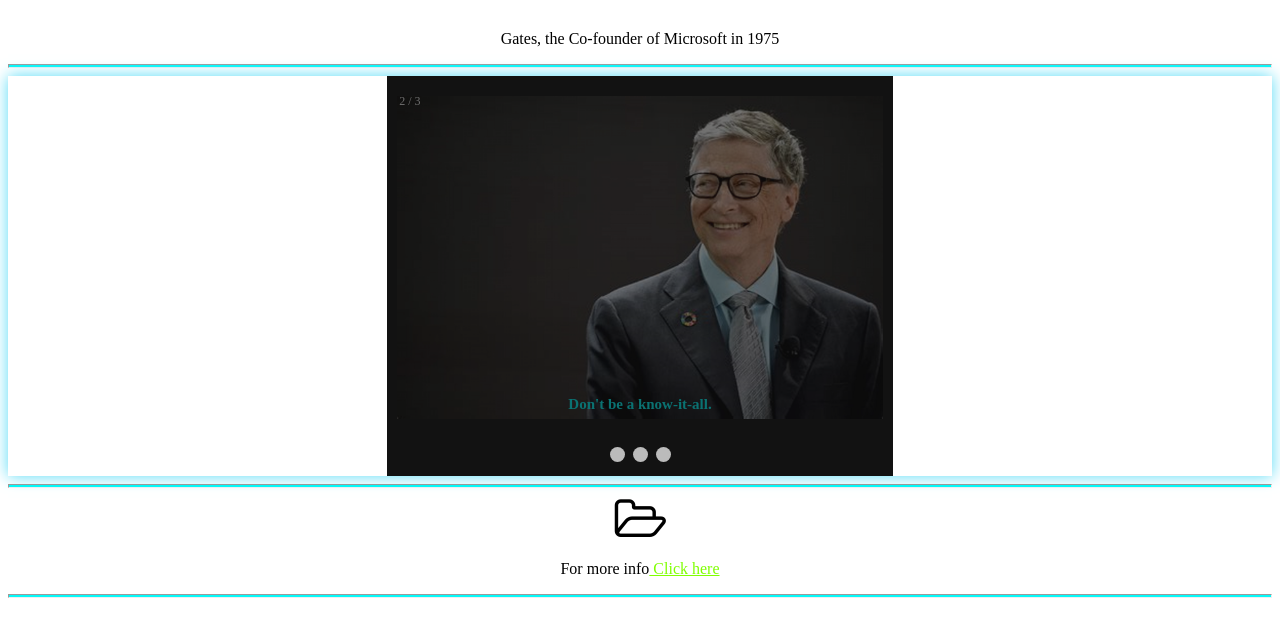
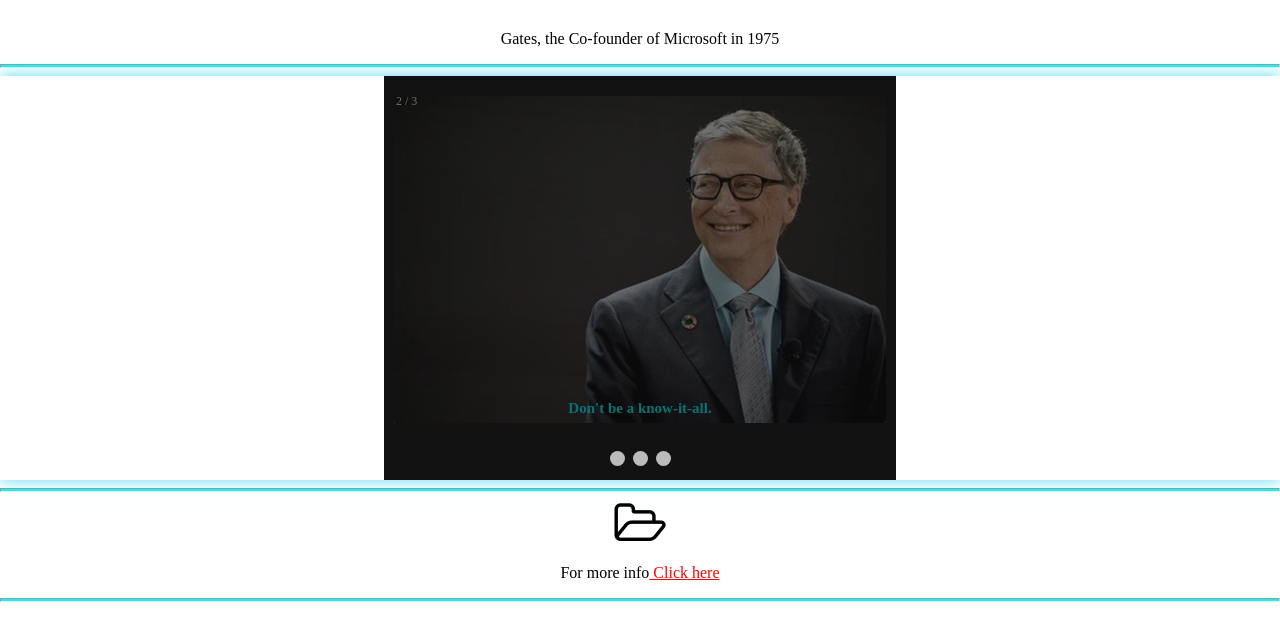
Before and after one commit to zanelehlongwane/Tribute, a plain HTML site: page index.html in a window 1280 px wide. Shown: the part 95-736 px from the top of the page. Drawn offline with Linux system fonts and the light colour scheme.

Commit message:
few changes

```diff
--- a/index.html
+++ b/index.html
@@ -10,7 +10,7 @@
     />
     <link rel="stylesheet" href="style.css" />
   </head>
-  <body>
+  <body class="index">
     <h1 style="font-size: 50px">Bill Gates</h1>
         <p>Gates, the Co-founder of Microsoft in 1975</p>
 
--- a/style.css
+++ b/style.css
@@ -3,6 +3,17 @@
   padding-left: 48%;
   text-align: center;
 
+}.index{
+
+  width: auto;
+  height:auto;
+}
+html, body {
+  margin: 0;
+  padding: 0;
+  width: 100%;
+  height: 100%;
+  overflow-x: hidden; /* Prevent horizontal scrolling */
 }
 .image{
   text-align: center;
@@ -18,7 +29,11 @@
   align-items: center;
 }
 a{
-  color: chartreuse;
+  color: rgb(255, 0, 0);
+}
+a:hover{
+
+  color: aqua;
 }
 * {box-sizing:border-box}
 
@@ -134,6 +149,7 @@ img{
 main{
   padding-inline: 30%;
   box-shadow: 0 0 15px rgb(87, 219, 246);
+  margin: 0 auto;
 
 }
 .about{
```
